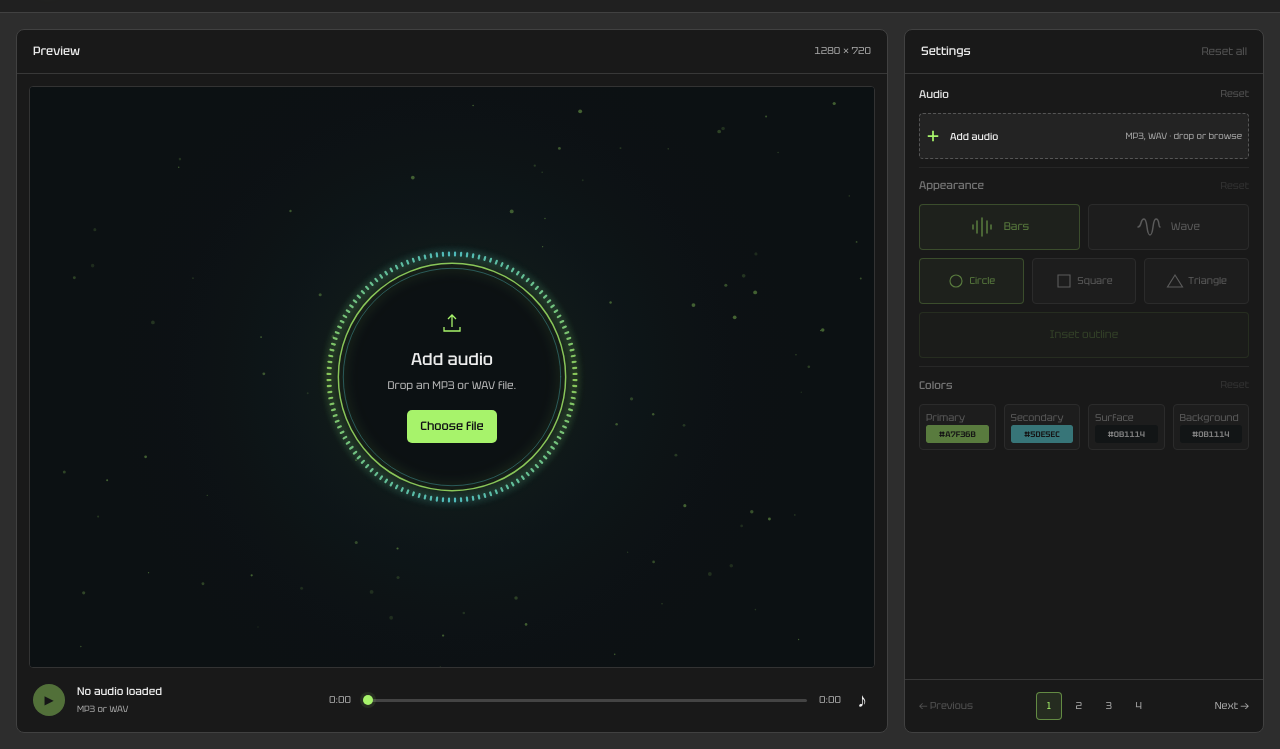
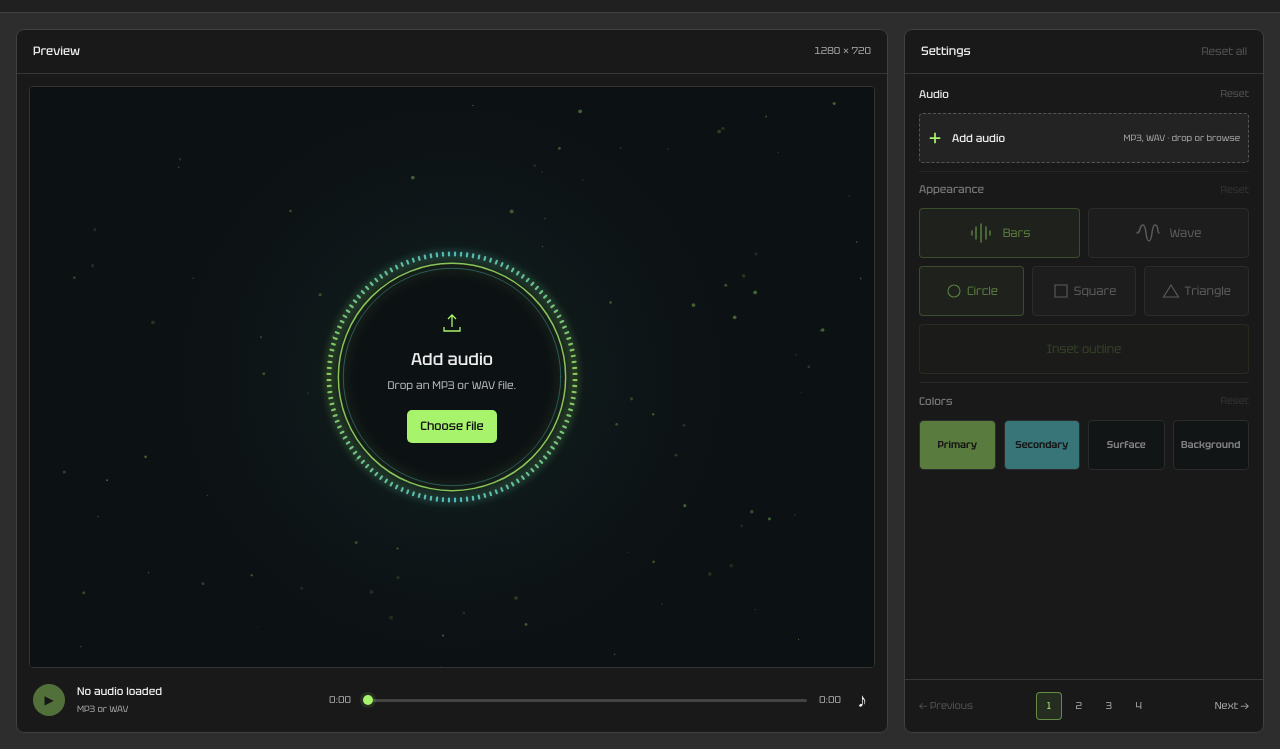
Before and after one commit to Swappuri/sosan, a website with bundled scripts: page studio/index.html in a window 1280 px wide. Shown: the part 51-800 px from the top of the page. Built offline with nearby package versions, Linux system fonts and the light colour scheme.

Commit message:
Center and enlarge control content with full color swatches

```diff
--- a/studio/app.js
+++ b/studio/app.js
@@ -166,7 +166,7 @@ function relativeLuminance(hex) {
 }
 function applyTheme() {
   for (const key of ['primary', 'secondary', 'innerFill', 'background', 'textColor']) {
-    $(key + '-color-value').style.color = relativeLuminance(settings[key]) > .179 ? '#111111' : '#ffffff';
+    $(key + '-color').closest('label').style.setProperty('--swatch-ink', relativeLuminance(settings[key]) > .179 ? '#111111' : '#ffffff');
   }
   const color = settings.primary;
   const luminance = relativeLuminance(color);
--- a/studio/index.html
+++ b/studio/index.html
@@ -67,10 +67,10 @@
         <fieldset class="control-section colors-settings" disabled>
           <div class="section-heading"><h3>Colors</h3><button class="text-button" data-reset="colors" aria-label="Reset colors">Reset</button></div>
           <div class="color-row">
-            <label class="color-card" for="primary-color">Primary<input id="primary-color" type="color" value="#a7f36b"><output id="primary-color-value" for="primary-color">#A7F36B</output></label>
-            <label class="color-card" for="secondary-color">Secondary<input id="secondary-color" type="color" value="#5de5ec"><output id="secondary-color-value" for="secondary-color">#5DE5EC</output></label>
-            <label class="color-card" for="innerFill-color">Surface<input id="innerFill-color" type="color" value="#0b1114"><output id="innerFill-color-value" for="innerFill-color">#0B1114</output></label>
-            <label class="color-card" for="background-color">Background<input id="background-color" type="color" value="#0b1114"><output id="background-color-value" for="background-color">#0B1114</output></label>
+            <label class="color-card" for="primary-color"><span class="color-caption">Primary</span><input id="primary-color" type="color" value="#a7f36b"><output id="primary-color-value" for="primary-color">#A7F36B</output></label>
+            <label class="color-card" for="secondary-color"><span class="color-caption">Secondary</span><input id="secondary-color" type="color" value="#5de5ec"><output id="secondary-color-value" for="secondary-color">#5DE5EC</output></label>
+            <label class="color-card" for="innerFill-color"><span class="color-caption">Surface</span><input id="innerFill-color" type="color" value="#0b1114"><output id="innerFill-color-value" for="innerFill-color">#0B1114</output></label>
+            <label class="color-card" for="background-color"><span class="color-caption">Background</span><input id="background-color" type="color" value="#0b1114"><output id="background-color-value" for="background-color">#0B1114</output></label>
           </div>
         </fieldset>
         <fieldset class="control-section spectrum-settings" disabled>
@@ -106,10 +106,10 @@
         </fieldset>
         <fieldset class="control-section text-settings" disabled>
           <div class="section-heading"><h3>Text</h3><button class="text-button" data-reset="text" aria-label="Reset text">Reset</button></div>
-          <label class="text-input-control" for="title">Display text<input id="title" type="text" placeholder="Display text" maxlength="50"></label>
+          <label class="text-input-control" for="title">Display text<input id="title" type="text" placeholder="Enter a title or message" maxlength="50"></label>
           <label class="text-font-control" for="textFont">Font<select id="textFont"><option value="tektur">Tektur</option><option value="sans">Arial</option><option value="serif">Georgia</option><option value="mono">Courier New</option></select></label>
           <div class="text-format-row">
-            <label class="text-color-control" for="textColor-color">Color<span class="text-color-field"><input id="textColor-color" type="color" value="#eeeff2"><output id="textColor-color-value" for="textColor-color">#EEEFF2</output></span></label>
+            <label class="text-color-control" for="textColor-color"><span class="color-caption">Color</span><span class="text-color-field"><input id="textColor-color" type="color" value="#eeeff2"><output id="textColor-color-value" for="textColor-color">#EEEFF2</output></span></label>
             <div class="slider-field"><label class="slider-label" for="textSize">Size <output id="textSize-value" for="textSize">100%</output></label><input id="textSize" type="range" min="50" max="200" step="5" value="100"></div>
           </div>
         </fieldset>
--- a/studio/style.css
+++ b/studio/style.css
@@ -282,3 +282,19 @@ fieldset:disabled input, fieldset:disabled select { cursor: not-allowed; }
 .file-card .dropzone, .file-card .file-upload { height: 100%; min-height: 0; padding: var(--control-padding); }
 .file-card .file-remove, .file-card.has-file .file-remove { padding: var(--control-padding); }
 .decoration-button { margin-top: var(--control-gap); }
+
+/* Center content optically and give short action labels a stronger presence. */
+.settings { --control-padding: 8px; --control-height: 50px; }
+.slider-field, .toggle-row, .text-input-control, .text-font-control, .text-color-control, .select-row > label, .slider-label { font-size: 11px; line-height: 14px; }
+.text-input-control input[type=text], .text-font-control select, .select-row select { font-size: 12px; }
+.style-choice > span, .shape-choices .style-choice > span, .logo-fit-choices .style-choice > span, .decoration-button { font-size: 12px; line-height: 16px; }
+.style-choice > span, .decoration-button { display: flex; align-items: center; justify-content: center; }
+.file-copy strong, .file-remove { font-size: 11px; }
+.file-copy strong, .file-copy small, .file-remove > span { transform: none; line-height: 16px; }
+.file-copy, .file-add-icon, .style-choice svg { align-self: center; }
+.file-card .file-remove { height: 100%; }
+.color-card, .text-color-control { position: relative; overflow: hidden; padding: 0; }
+.color-card input[type=color], .text-color-field, .text-color-field input[type=color] { position: absolute; inset: 0; width: 100%; height: 100%; margin: 0; padding: 0; border: 0; border-radius: 3px; }
+.color-card output, .text-color-field output { display: none; }
+.color-caption { position: absolute; inset: 0; z-index: 1; display: flex; align-items: center; justify-content: center; padding: 4px; color: var(--swatch-ink); font-size: 10px; line-height: 14px; font-weight: 600; pointer-events: none; }
+.text-color-control .color-caption { font-size: 11px; }
```
